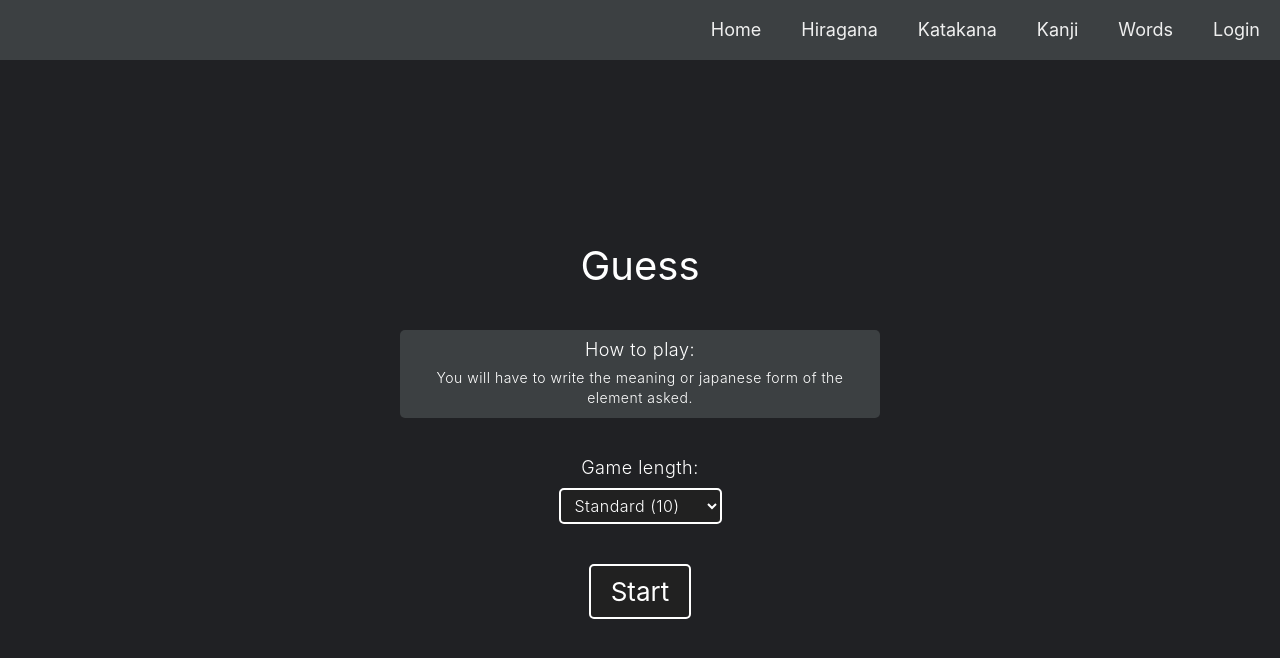
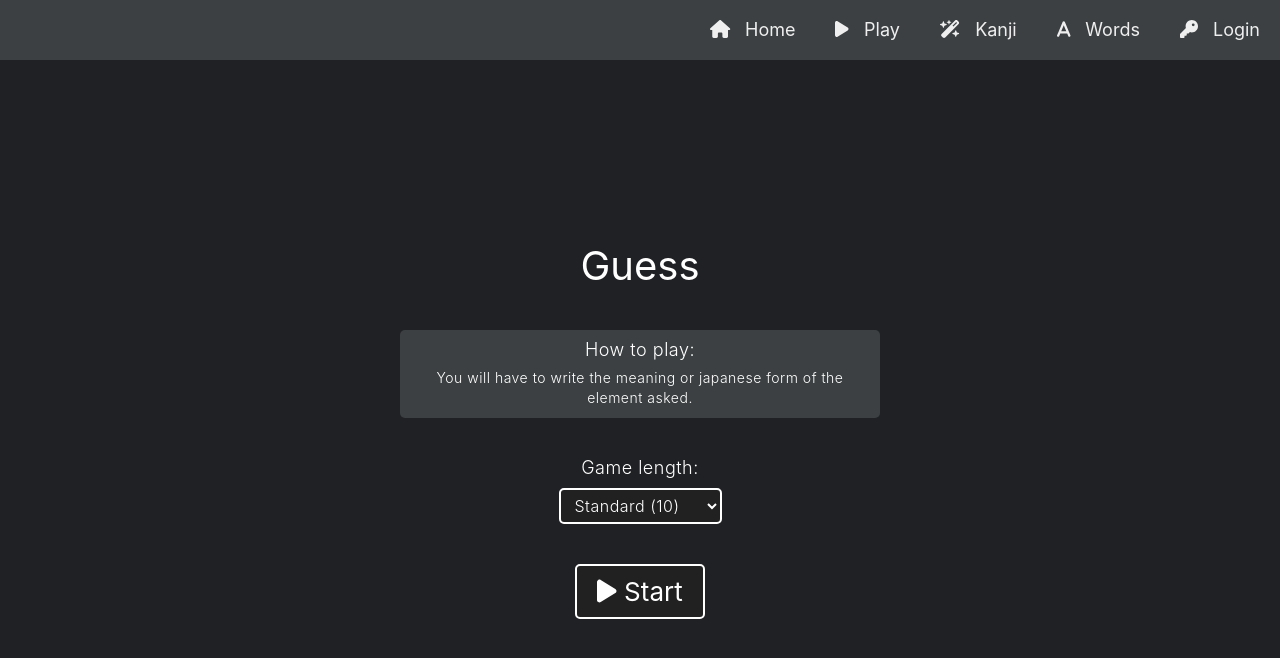
Before and after one commit to Dioonel/diolingo-jp.web.app, an Angular app: page /play/guess in a window 1280 px wide. Shown: the top 658 px of the page. Built offline with nearby package versions, Linux system fonts and the light colour scheme.

Commit message:
Made guess game a little less strict
Added icons and updated nav.

```diff
--- a/src/app/components/guess/guess.component.html
+++ b/src/app/components/guess/guess.component.html
@@ -17,7 +17,10 @@
       <option value="20">Very Long (20)</option>
     </select>
   </div>
-  <button class="play-btn" (click)="startGame()">Start</button>
+  <button class="play-btn" (click)="startGame()">
+    <fa-icon [icon]="faPlay" size="1x"></fa-icon>
+    Start
+  </button>
 </div>
 
 <div class="container" *ngIf="status === 'playing'">
@@ -43,7 +46,7 @@
 <div class="container" *ngIf="status === 'success'">
   <h1 class="correct-title">Correct!</h1>
   <p class="guess-element">{{ currentItem.guessMode === 'japanese' ? currentItem.meaning : (currentItem.kanji || currentItem.word) }}</p>
-  <p class="correct-answer">{{ userInput.trim() }}</p>
+  <p class="correct-answer">{{ currentItem.guessMode === 'meaning' ? currentItem.meaning :  (currentItem.kanji || currentItem.word) }}</p>
   <button class="continue" (click)="continue()">Continue</button>
 </div>
 
--- a/src/app/components/guess/guess.component.ts
+++ b/src/app/components/guess/guess.component.ts
@@ -1,5 +1,5 @@
 import { Component, OnInit } from '@angular/core';
-import { faLightbulb } from '@fortawesome/free-solid-svg-icons';
+import { faLightbulb, faPlay } from '@fortawesome/free-solid-svg-icons';
 
 import { DataService } from './../../../app/services/data.service';
 import { Generic, Guess } from './../../../app/models/generic';
@@ -20,6 +20,7 @@ export class GuessComponent implements OnInit {
   score: number = 0;
 
   faLightbulb = faLightbulb;
+  faPlay = faPlay;
 
   constructor(private dataService: DataService) { }
 
@@ -57,7 +58,13 @@ export class GuessComponent implements OnInit {
 
   checkAnswer() {
     if(this.currentItem.guessMode === 'meaning') {
-      if(this.currentItem.meaning.includes(this.userInput.trim())) {
+      let found = false;
+      this.currentItem.meaning.forEach((meaning: string) => {
+        if(!found) {
+          if(meaning.toLowerCase().trim() == this.userInput.toLowerCase().trim()) found = true;
+        }
+      });
+      if(found) {
         this.status = 'success';
         this.score++;
       }
--- a/src/app/components/nav/nav.component.css
+++ b/src/app/components/nav/nav.component.css
@@ -30,6 +30,10 @@
 .nav>.nav-links>a:hover {
   background-color: rgba(0, 0, 0, 0.3);
   cursor: pointer;
+}
+
+.nav > .nav-links > a > fa-icon {
+  margin-right: 10px;
 }
 
 .nav>.nav-links:first-child {
@@ -80,6 +84,11 @@
     width: 100%;
   }
 
+  .nav > .nav-links > a > fa-icon {
+    margin-right: 15px;
+  }
+
+
   .nav>#nav-check:not(:checked)~.nav-links {
     height: 0px;
   }
--- a/src/app/components/nav/nav.component.html
+++ b/src/app/components/nav/nav.component.html
@@ -10,11 +10,27 @@
   </div>
 
   <div class="nav-links">
-    <a (click)="goToHome()">Home</a>
-    <a (click)="goToHiragana()">Hiragana</a>
-    <a (click)="goToKatakana()">Katakana</a>
-    <a (click)="goToKanji()">Kanji</a>
-    <a (click)="goToWords()">Words</a>
-    <a (click)="goToLogin()">Login</a>
+    <a (click)="goToHome()">
+      <fa-icon [icon]="faHouse"></fa-icon>
+      Home
+    </a>
+    <a (click)="goToPlay()">
+      <fa-icon [icon]="faPlay"></fa-icon>
+      Play
+    </a>
+    <!-- <a (click)="goToHiragana()">Hiragana</a>
+    <a (click)="goToKatakana()">Katakana</a> -->
+    <a (click)="goToKanji()">
+      <fa-icon [icon]="faMagicWandSparkles"></fa-icon>
+      Kanji
+    </a>
+    <a (click)="goToWords()">
+      <fa-icon [icon]="faA"></fa-icon>
+      Words
+    </a>
+    <a (click)="goToLogin()">
+      <fa-icon [icon]="faKey"></fa-icon>
+      Login
+    </a>
   </div>
 </div>
--- a/src/app/components/nav/nav.component.ts
+++ b/src/app/components/nav/nav.component.ts
@@ -1,5 +1,6 @@
 import { Component, OnInit } from '@angular/core';
 import { Router } from '@angular/router';
+import { faHouse, faPlay, faKey, faMagicWandSparkles, faA } from '@fortawesome/free-solid-svg-icons';
 
 @Component({
   selector: 'app-nav',
@@ -8,6 +9,12 @@ import { Router } from '@angular/router';
 })
 export class NavComponent implements OnInit {
   navExpanded = false;
+
+  faHouse = faHouse;
+  faKey = faKey;
+  faMagicWandSparkles = faMagicWandSparkles;
+  faA = faA;
+  faPlay = faPlay;
 
   constructor(private router: Router) { }
 
@@ -48,4 +55,9 @@ export class NavComponent implements OnInit {
     this.router.navigateByUrl('/login');
     document.getElementById('nav-check')?.click();
   }
+
+  goToPlay() {
+    this.router.navigateByUrl('/play');
+    document.getElementById('nav-check')?.click();
+  }
 }
```
